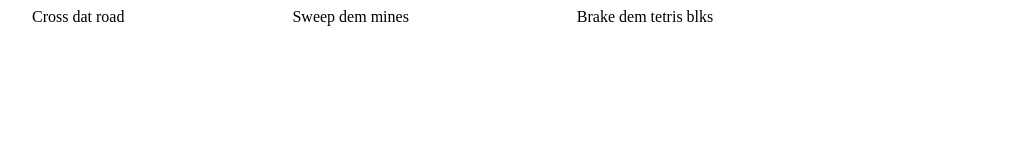
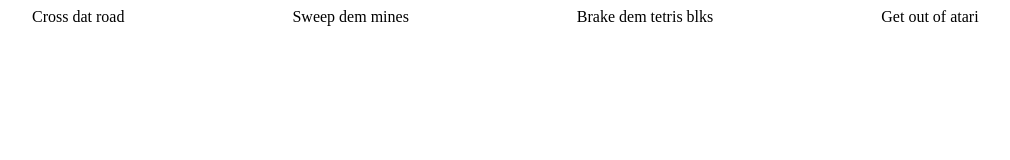
Before and after one commit to p21oger/because, a plain HTML site: page index.html in a window 1280 px wide. Shown: the whole page, without its empty margins (58-1068 px from the left). Drawn offline with Linux system fonts and the light colour scheme.

Commit message:
Update index.html

```diff
--- a/index.html
+++ b/index.html
@@ -9,6 +9,7 @@
 <li class="secret"><a href="crossyroads.html">Cross dat road</li>
 <li class="secret"><a href="minesweeper.html">Sweep dem mines</li>
 <li class="secret"><a href="tetris.html">Brake dem tetris blks</li>
+<li class="secret"><a href="breakout.html">Get out of atari</li>
 </ul>
 </nav>
 </header>
```
